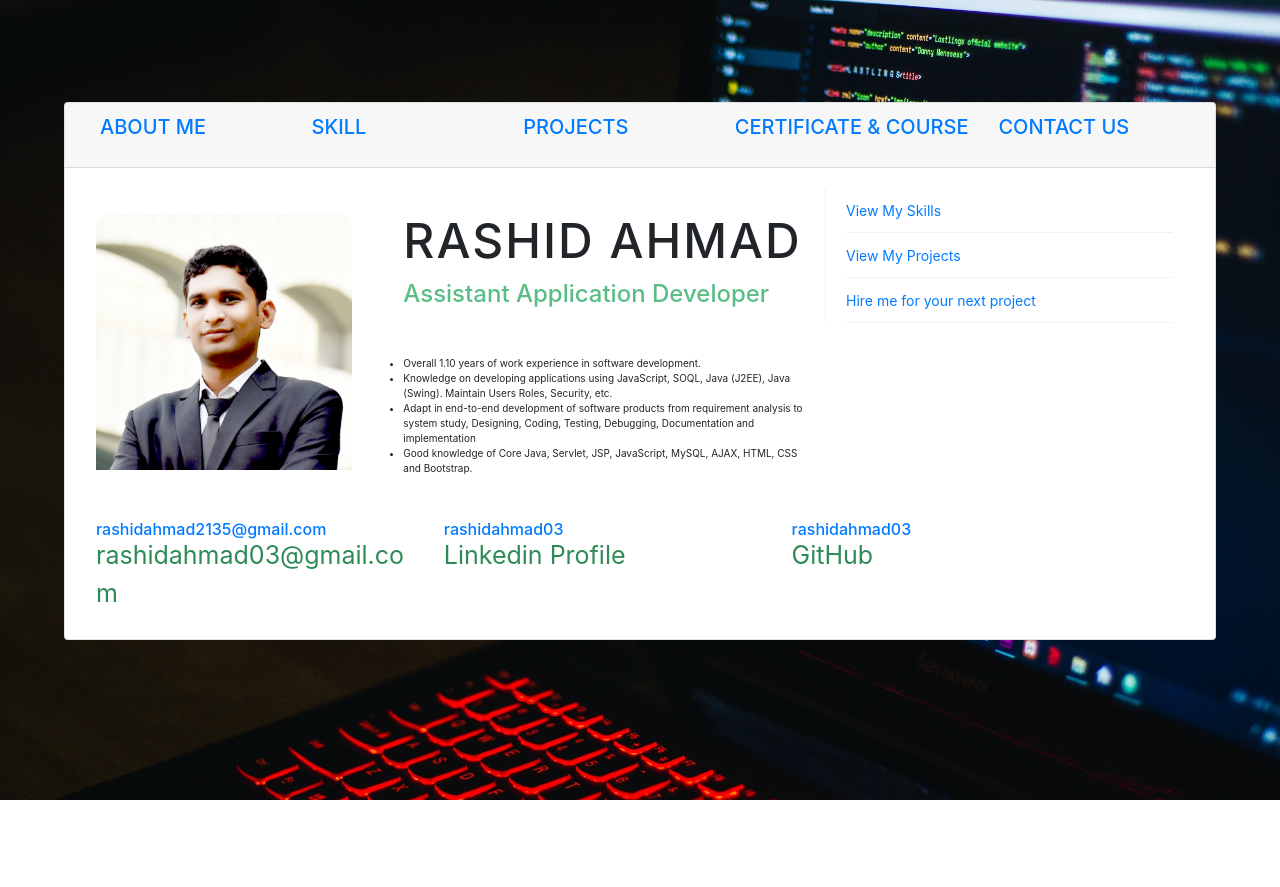
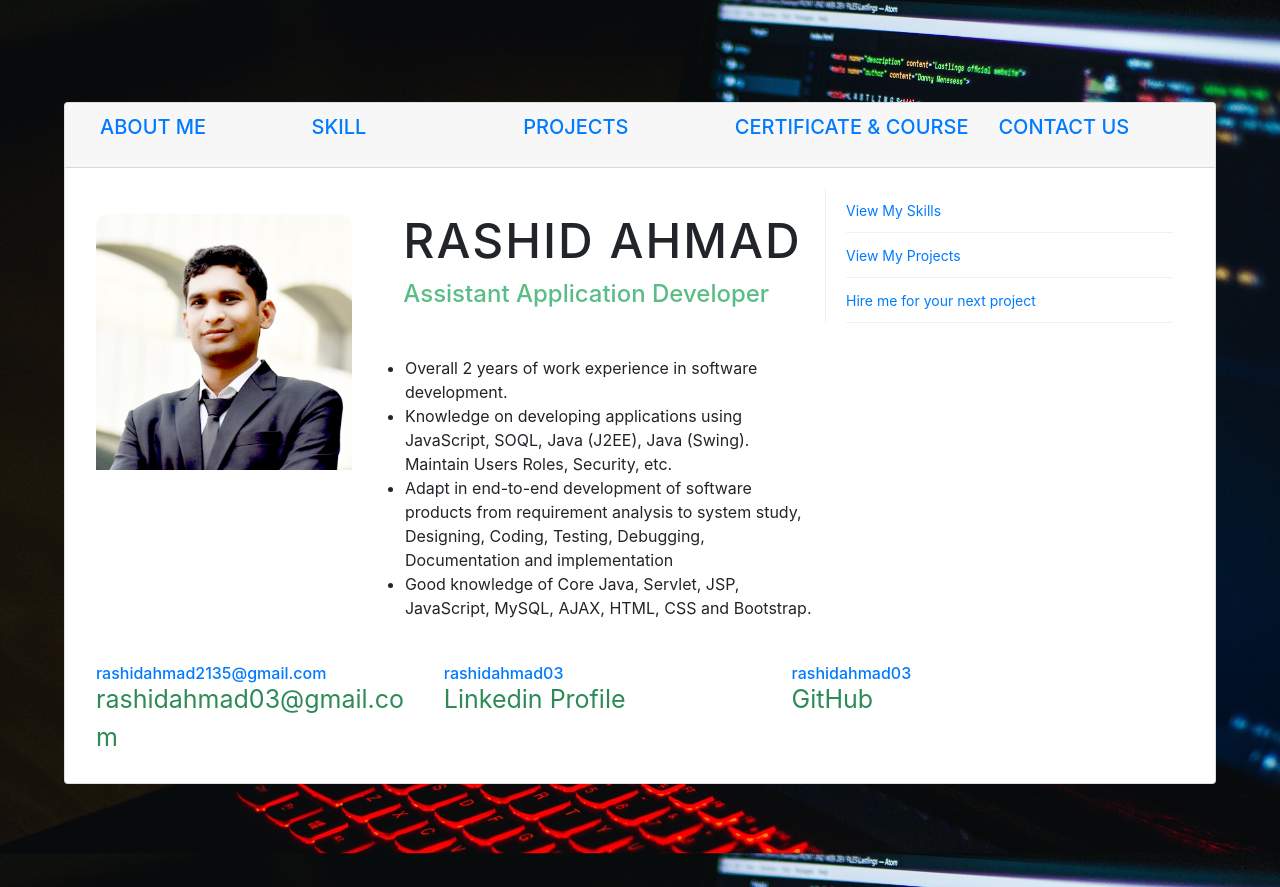
Before and after one commit to rashidahmad03/NodeProjectAPI, an Angular app: page / in a window 1280 px wide. Before the commit the page ends 800 px from the top, so only its background shows below. Built offline with nearby package versions, Linux system fonts and the light colour scheme.

Commit message:
commit message

```diff
--- a/src/app/aboutme/aboutme.component.css
+++ b/src/app/aboutme/aboutme.component.css
@@ -108,5 +108,5 @@
   clear: both;
 }
 .description{
-  font-size: 10px;
+  padding-left: 21vw;
 }
--- a/src/app/aboutme/aboutme.component.html
+++ b/src/app/aboutme/aboutme.component.html
@@ -14,7 +14,7 @@
           </h4>
         <div class="description">            <ul>
            <li>
-              Overall 1.10 years of work experience in software development.
+              Overall 2 years of work experience in software development.
             </li>
             <li>
               Knowledge on developing applications using JavaScript, SOQL, Java (J2EE), Java (Swing). Maintain Users Roles, Security, etc.</li>
--- a/src/app/app.component.ts
+++ b/src/app/app.component.ts
@@ -15,7 +15,7 @@ export class AppComponent {
   message: string;
   getIsMobile(): boolean {
     const w = document.documentElement.clientWidth;
-    const breakpoint = 992;
+    const breakpoint = 720;
     console.log(w);
     if (w < breakpoint) {
       return true;
--- a/src/app/certificate/certificate.component.html
+++ b/src/app/certificate/certificate.component.html
@@ -1,6 +1,5 @@
 <div class="card-deck">
     <div class="card">
-      <object class="card-img-top" data="assets/certificate/DevOps.pdf" type="application/pdf"  alt="Card image cap"> </object>
       <div class="card-body">
         <h5 class="card-title">Card title</h5>
         <p class="card-text">This is a wider card with supporting text below as a natural lead-in to additional content. This content is a little bit longer.</p>
```
